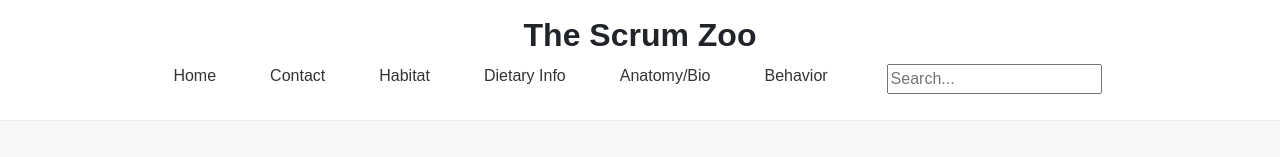
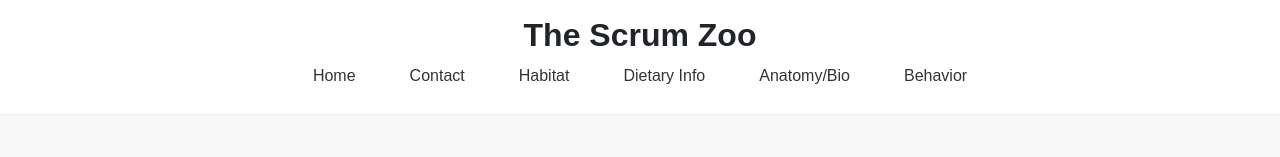
Before and after one commit to csveritas/scrum-zoo, a React (Create React App) app in the folder scrum-zoo/: page / in a window 1280 px wide. Shown: the top 157 px of the page. Built offline with nearby package versions, Linux system fonts and the light colour scheme.

Commit message:
removed search

```diff
--- a/scrum-zoo/src/components/Header.tsx
+++ b/scrum-zoo/src/components/Header.tsx
@@ -2,7 +2,6 @@ import React from 'react';
 import { Link } from 'react-router-dom';
 import './Header.css'; // Assuming you will create a CSS file for header styles
 import PandaWorldDropdown from './Dropdown';
-import SearchBox from './SearchBox';
 
 const Header: React.FC = () => {
     const navLinks = [
@@ -27,9 +26,6 @@ const Header: React.FC = () => {
                             <Link to={link.href}>{link.label}</Link>
                         </li>
                     ))}
-                    <li>
-                        <SearchBox />
-                    </li>
                 </ul>
             </nav>
         </header>
```
